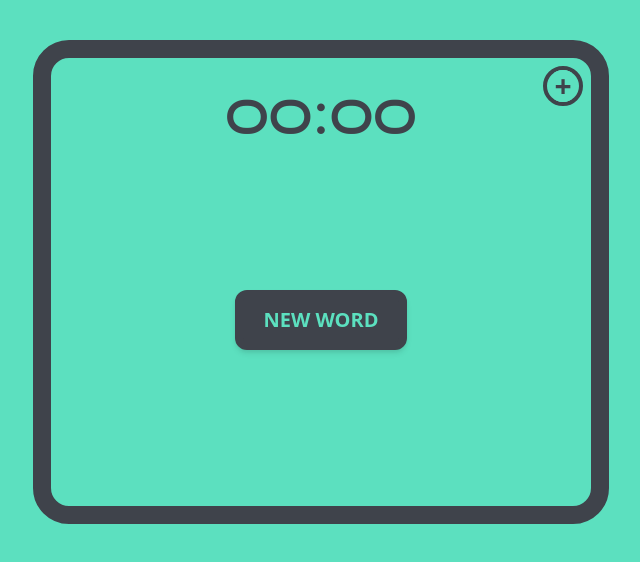
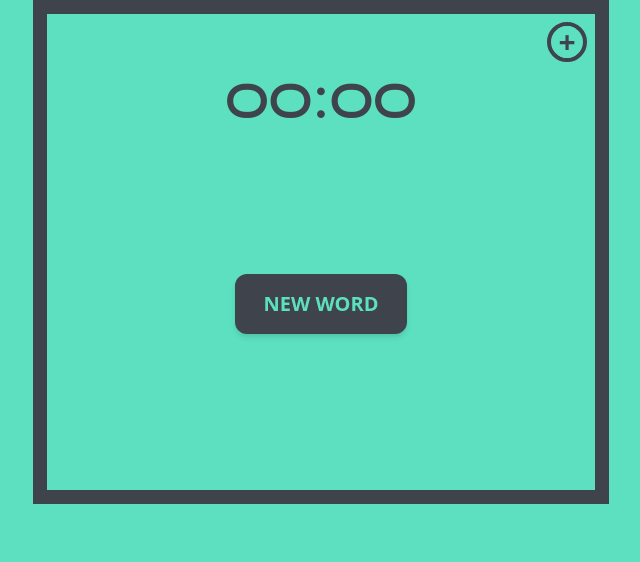
Before and after one commit to lexxwork/krokodil, a Vue app: page / in a window 1280 px wide. Shown: the top 562 px of the page, without its empty margins (319-959 px from the left). Built offline with nearby package versions, Linux system fonts and the light colour scheme.

Commit message:
change style

```diff
--- a/src/App.vue
+++ b/src/App.vue
@@ -1,6 +1,6 @@
 <template>
   <div
-    class="container relative mx-auto lg:max-w-xl md:max-w-xl mt-10 mb-10 p-5 flex flex-col items-center select-none"
+    class="container relative mx-auto lg:max-w-xl md:max-w-xl mb-10 p-5 flex flex-col items-center select-none"
   >
     <div
       class="absolute top-2 right-2 h-10 w-10 text-center font-extrabold flex justify-center items-center rounded-full text-3xl border-4 overflow-hidden"
@@ -18,7 +18,7 @@
       </label>
     </div>
     <div
-      class="text-5xl my-3 p-2 varino"
+      class="text-5xl mb-3 mt-10 p-2 varino"
       :class="{ ['text-pink-500']: alarmStyle }"
     >
       {{ timer }}
@@ -213,9 +213,10 @@ body * {
   color: var(--border-color);
 }
 
-.container {
-  border-radius: 36px;
-  border: var(--border-color) solid 18px;
+@media (min-width: 780px) {
+  .container {
+    border: var(--border-color) solid 14px;
+  }
 }
 
 .button {
```
